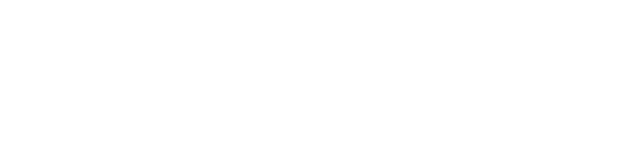
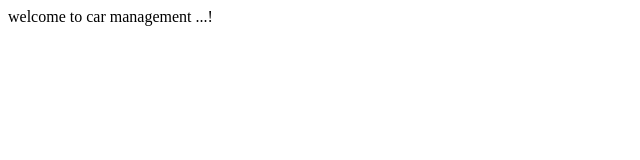
Before and after one commit to Madhan-sakthivel/car_management, a website: page index.html in a window 1280 px wide. Shown: the whole page, without its empty margins (0-640 px from the left). Drawn offline with Linux system fonts and the light colour scheme.

Commit message:
ui commit

```diff
--- a/index.html
+++ b/index.html
@@ -6,6 +6,6 @@
     <title>Document</title>
 </head>
 <body>
-
+    welcome to car management ...!
 </body>
 </html>
```
